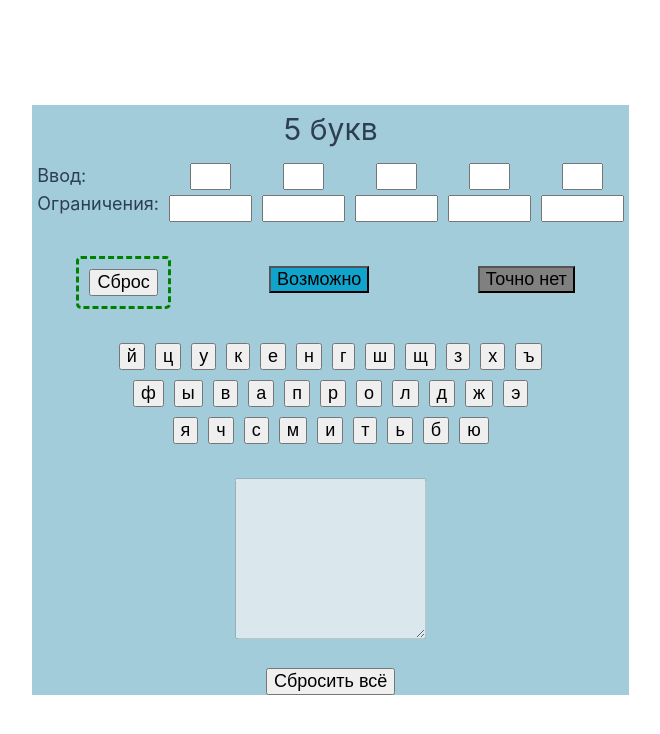
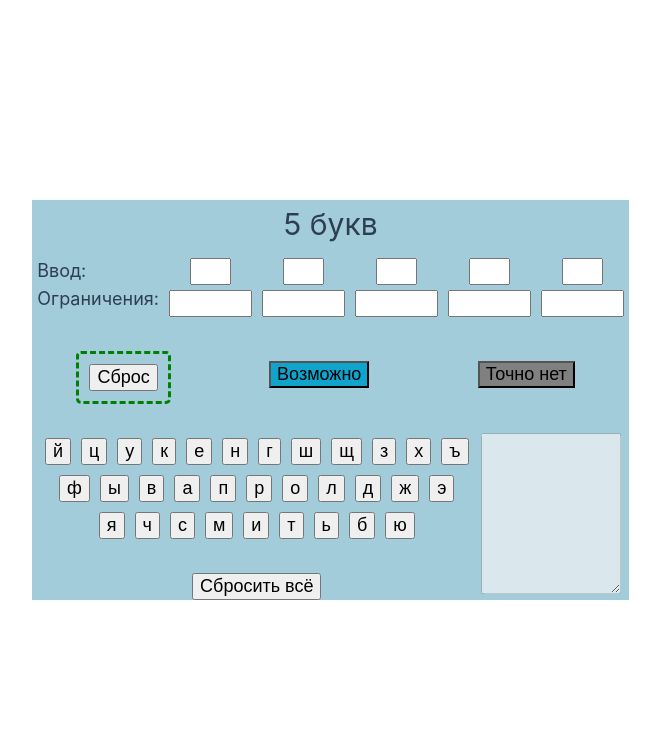
Before and after one commit to Akxary/5_let_app, a Vue app: page / in a window 1280 px wide. Shown: the top 734 px of the page, without its empty margins (11-671 px from the left). Built offline with nearby package versions, Linux system fonts and the light colour scheme.

Commit message:
Редизайн

```diff
--- a/index.html
+++ b/index.html
@@ -4,9 +4,10 @@
     <meta charset="UTF-8">
     <link rel="icon" href="/favicon.ico">
     <meta name="viewport" content="width=device-width, initial-scale=1.0">
+    <style src="./src/styles.css"></style>
     <title>Vite App</title>
   </head>
-  <body>
+  <body style="margin-left: auto; margin-right: auto;">
     <div id="app"></div>
     <script type="module" src="/src/main.js"></script>
   </body>
--- a/src/App.vue
+++ b/src/App.vue
@@ -323,6 +323,8 @@ import { fileContent } from '../src/dictFunc'
       </div>
     </div>
     <br />
+    <div style="display: flex; justify-content: space-evenly;">
+    <div style="display: block">
     <div
       style="display: flex; justify-content: center"
       v-for="(rowLet, idx1) in rowLetters"
@@ -346,20 +348,24 @@ import { fileContent } from '../src/dictFunc'
       </div>
       <br />
     </div>
-    <br />
+    <br/>
+    <div style="display: flex; justify-content: center">
+      <button @click="toDefaultValues">Сбросить всё</button>
+    </div>
+  </div>
+    <!-- <br /> -->
+    <div display="block">
     <div style="display: flex; justify-content: center">
       <textarea
         v-model="filteredWordsOutput"
         class="text-center"
         style="font-size: 28px"
         rows="5"
-        cols="10"
+        cols="7"
         :disabled="true"
       ></textarea>
     </div>
-    <br/>
-    <div style="display: flex; justify-content: center">
-      <button @click="toDefaultValues">Сбросить всё</button>
-    </div>
+  </div>
+  </div>
   </main>
 </template>
--- a/src/styles.css
+++ b/src/styles.css
@@ -9,6 +9,7 @@ header {
   /* display: block; */
   background-color: rgb(162, 204, 218);
   max-width:700px;
+  justify-content: center;
 }
 h2 {
   font-size: 30px;
```
